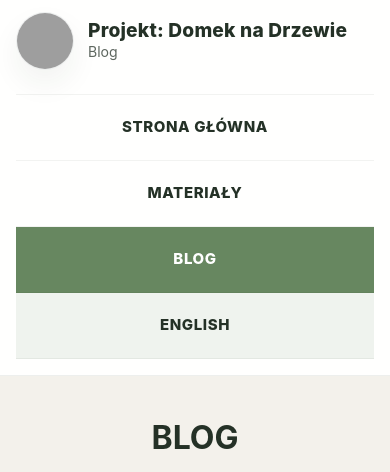
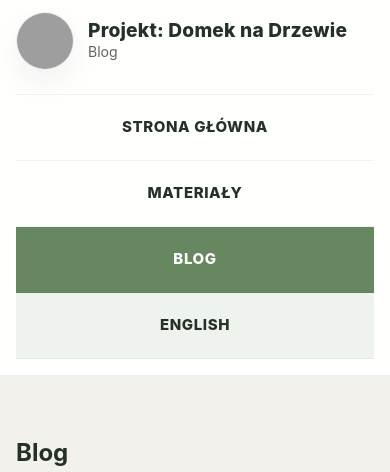
Before and after one commit to akonkia/domeknadrzewie, a Jekyll site: the page built from blog/index.html, in a window 390 px wide. Shown: the top 472 px of the page. Built offline with Jekyll 4.4.1, drawn with Linux system fonts in a browser that asks for light colours; grey boxes are pictures that could not be loaded.

Commit message:
Update index.html

```diff
--- a/blog/index.html
+++ b/blog/index.html
@@ -16,24 +16,7 @@
 {% assign filtered_posts = site.posts | where: "lang", current_lang %}
 
 <section class="blog-index">
-  <style>
-    /* ... Your existing CSS remains exactly the same ... */
-    .blog-intro { text-align: center; margin-bottom: 34px; }
-    .blog-intro h1 { margin: 0 0 10px; font-size: clamp(2rem, 5vw, 3.4rem); text-transform: uppercase; }
-    .blog-intro p { margin: 0 auto; max-width: 60ch; color: #5e675f; line-height: 1.8; }
-    .post-list { display: grid; gap: 18px; }
-    .post-link { display: block; text-decoration: none; color: inherit; }
-    .post-card { display: grid; grid-template-columns: 180px minmax(0, 1fr); gap: 20px; align-items: stretch; background: rgba(255,255,255,0.9); border: 1px solid rgba(36,49,38,0.08); border-radius: 18px; padding: 18px; box-shadow: 0 14px 30px rgba(36,49,38,0.06); transition: transform 0.18s ease, box-shadow 0.18s ease, border-color 0.18s ease; }
-    .post-link:hover .post-card { transform: translateY(-2px); box-shadow: 0 18px 36px rgba(36,49,38,0.10); border-color: rgba(103,135,96,0.35); }
-    .post-thumb-frame { width: 100%; aspect-ratio: 4 / 3; border-radius: 14px; border: 1px solid rgba(36,49,38,0.08); overflow: hidden; background: linear-gradient(180deg, #f8f5ee 0%, #efe9de 100%); }
-    .post-thumb-frame.has-image img { width: 100%; height: 100%; object-fit: cover; display: block; }
-    .post-card-content { min-width: 0; display: flex; flex-direction: column; justify-content: center; }
-    .post-card time { display: block; color: #5e675f; text-transform: uppercase; letter-spacing: 0.05em; font-size: 0.8rem; font-weight: 800; margin-bottom: 8px; }
-    .post-card h2 { margin: 0 0 8px; font-size: 1.4rem; line-height: 1.2; }
-    .post-card p { margin: 0; color: #5e675f; line-height: 1.75; }
-    .read-more { display: inline-block; margin-top: 14px; font-size: 0.84rem; font-weight: 800; text-transform: uppercase; letter-spacing: 0.04em; color: #678760; }
-    @media (max-width: 700px) { .post-card { grid-template-columns: 1fr; } .post-thumb-frame { aspect-ratio: 16 / 9; } }
-  </style>
+
 
   <div class="blog-intro">
     <h1>Blog</h1>
```
